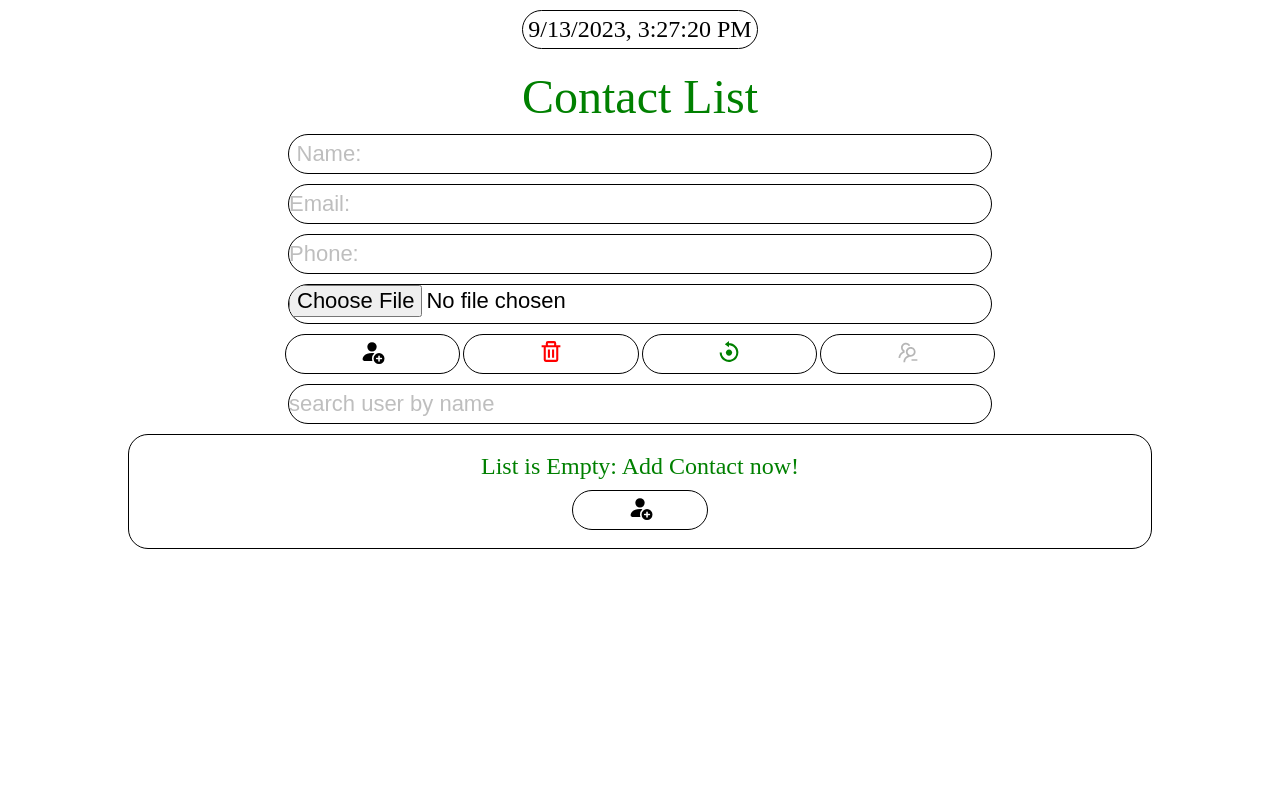
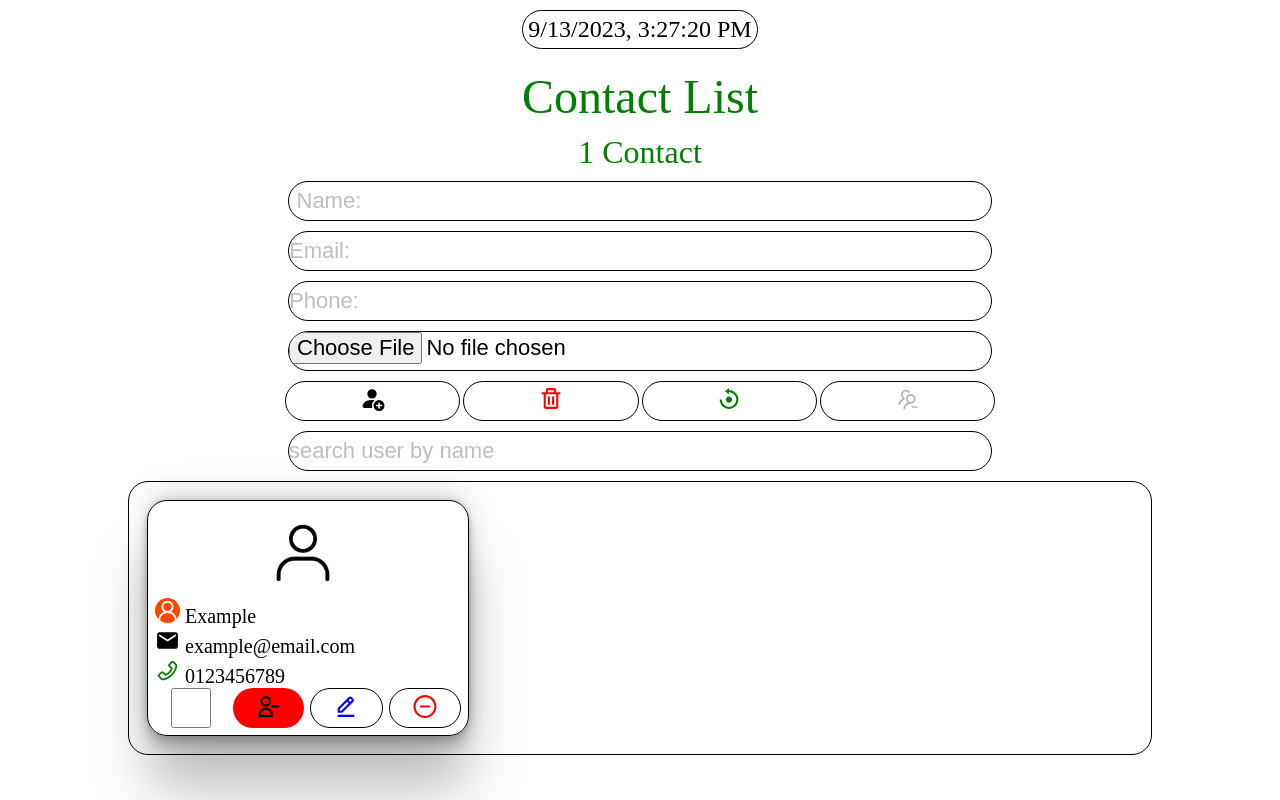
Before and after one commit to VahagMardyan/contact, a React (Create React App) app: page / in a window 1280 px wide. Built offline with nearby package versions, Linux system fonts and the light colour scheme.

Commit message:
added default example contact

```diff
--- a/src/Components/Display/Display.js
+++ b/src/Components/Display/Display.js
@@ -10,7 +10,13 @@ import './style.css';
 
 const Display = () => {
 
-    const [users, setUsers] = useState([]);
+    const [users, setUsers] = useState([
+        {
+            name: 'Example', email: 'example@email.com',
+            phone: '0123456789', isChecked: false, id: 26,
+            image: '/person-logo.png',
+        }
+    ]);
     const [selectedUsers, setSelectedUsers] = useState([]);
     const [searchUserName, setSearchUserName] = useState('');
     const [uploadedImage, setUploadedImage] = useState(null);
@@ -199,7 +205,6 @@ const Display = () => {
     const filterUsers = (item) => {
         return item.name.toLowerCase().includes(searchUserName.toLowerCase())
     }
-
     return (
         <Fragment>
 
@@ -333,4 +338,5 @@ const Display = () => {
     )
 }
 
+
 export default Display;
```
Also changed, not shown: public/person-logo.png (added).
